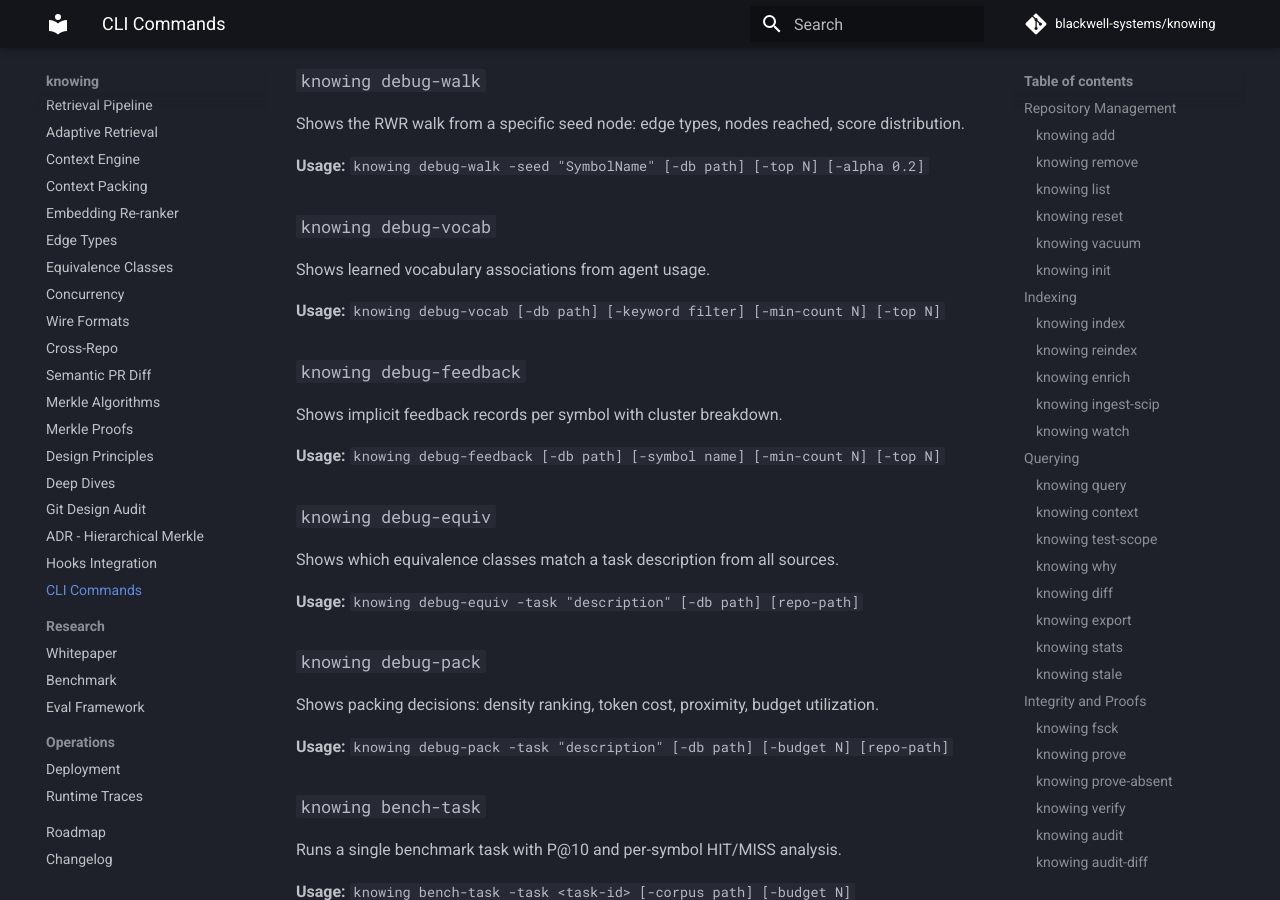
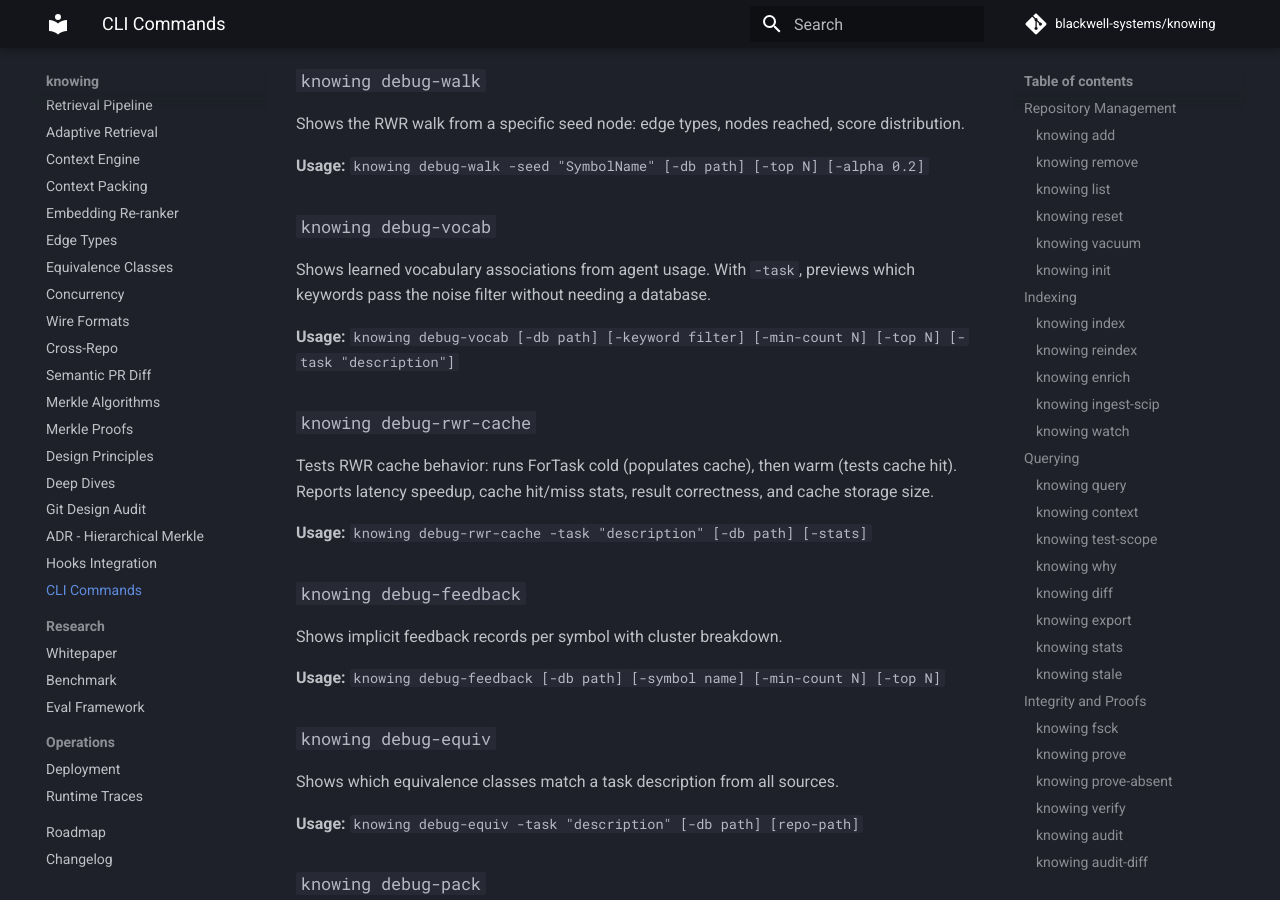
Before and after one commit to blackwell-systems/knowing, an MkDocs documentation site: the page built from docs/architecture/cli-commands.md, in a window 1280 px wide and 900 px high, scrolled down 10004 px. Built offline with MkDocs 1.6.1 and Material for MkDocs 9.7.7, drawn with Linux system fonts in a browser that asks for light colours; comment, search, counter and statistics services are not loaded.

Commit message:
docs: add debug-rwr-cache and debug-vocab -task flag to CLI commands

```diff
--- a/docs/architecture/cli-commands.md
+++ b/docs/architecture/cli-commands.md
@@ -430,9 +430,18 @@ Shows the RWR walk from a specific seed node: edge types, nodes reached, score d
 
 ### `knowing debug-vocab`
 
-Shows learned vocabulary associations from agent usage.
+Shows learned vocabulary associations from agent usage. With `-task`, previews
+which keywords pass the noise filter without needing a database.
 
-**Usage:** `knowing debug-vocab [-db path] [-keyword filter] [-min-count N] [-top N]`
+**Usage:** `knowing debug-vocab [-db path] [-keyword filter] [-min-count N] [-top N] [-task "description"]`
+
+### `knowing debug-rwr-cache`
+
+Tests RWR cache behavior: runs ForTask cold (populates cache), then warm (tests
+cache hit). Reports latency speedup, cache hit/miss stats, result correctness,
+and cache storage size.
+
+**Usage:** `knowing debug-rwr-cache -task "description" [-db path] [-stats]`
 
 ### `knowing debug-feedback`
 
```
